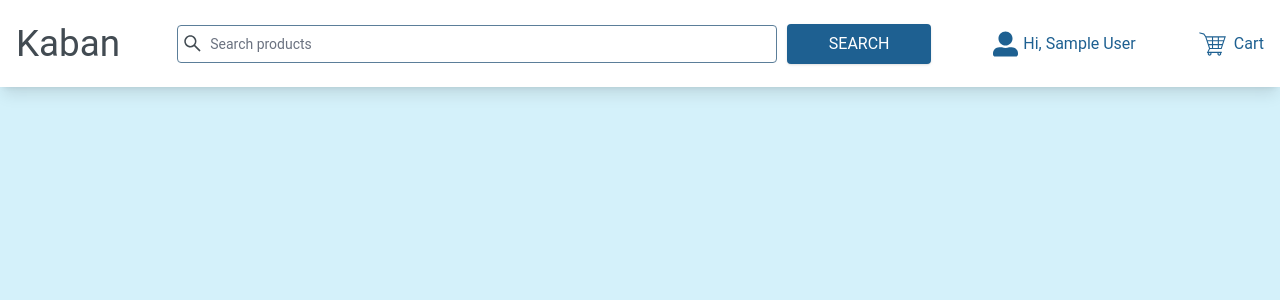
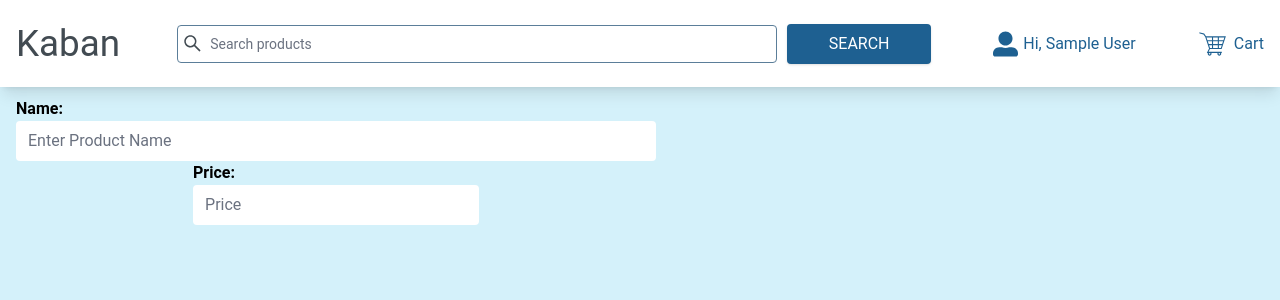
Before and after one commit to mysticwillz/kaban-ecommerce, a React (Create React App) app: page /create-listing in a window 1280 px wide. Shown: the top 300 px of the page. Built offline with nearby package versions, Linux system fonts and the light colour scheme; no server answers; sample sign-in values are in the browser's storage.

Commit message:
created a  listing page

```diff
--- a/src/App.js
+++ b/src/App.js
@@ -5,6 +5,7 @@ import Cart from "./Pages/Cart";
 import ForgotPassword from "./Pages/ForgotPassword";
 import Home from "./Pages/Home";
 import Login from "./Pages/Login";
+import CreateListing from "./Pages/CreateListing";
 import Profile from "./Pages/Profile";
 import Signup from "./Pages/Signup";
 import { ToastContainer } from "react-toastify";
@@ -20,6 +21,9 @@ function App() {
         <Route path="/" element={<Home />} />
         <Route path="/profile" element={<PrivateRoute />}>
           <Route path="/profile" element={<Profile />} />
+        </Route>
+        <Route path="/create-listing" element={<PrivateRoute />}>
+          <Route path="/create-listing" element={<CreateListing />} />
         </Route>
 
         <Route path="/login" element={<Login />} />
--- a/src/Components/shopData/TopSellingItems.jsx
+++ b/src/Components/shopData/TopSellingItems.jsx
@@ -13,14 +13,13 @@ const TopSellingItemsData = [
     img: "https://encrypted-tbn0.gstatic.com/images?q=tbn:ANd9GcRCDOf3jz9bt-ViqCWpum6iMsQLsDVdZgvByQ&usqp=CAU",
     price: 2000,
     name: "macbook pro 2022",
-    itemPictures: {
-      sub1_img:
-        "https://encrypted-tbn0.gstatic.com/images?q=tbn:ANd9GcRCDOf3jz9bt-ViqCWpum6iMsQLsDVdZgvByQ&usqp=CAU",
-      sub2_img:
-        "https://encrypted-tbn0.gstatic.com/images?q=tbn:ANd9GcRCDOf3jz9bt-ViqCWpum6iMsQLsDVdZgvByQ&usqp=CAU",
-      sub3_img:
-        "https://encrypted-tbn0.gstatic.com/images?q=tbn:ANd9GcRCDOf3jz9bt-ViqCWpum6iMsQLsDVdZgvByQ&usqp=CAU",
-    },
+    itemPictures: [
+      "https://encrypted-tbn0.gstatic.com/images?q=tbn:ANd9GcRCDOf3jz9bt-ViqCWpum6iMsQLsDVdZgvByQ&usqp=CAU",
+
+      "https://encrypted-tbn0.gstatic.com/images?q=tbn:ANd9GcRCDOf3jz9bt-ViqCWpum6iMsQLsDVdZgvByQ&usqp=CAU",
+
+      "https://encrypted-tbn0.gstatic.com/images?q=tbn:ANd9GcRCDOf3jz9bt-ViqCWpum6iMsQLsDVdZgvByQ&usqp=CAU",
+    ],
     category: "laptop",
     para: "Macbook pro did exactly what you said it does  Just what I was looking for",
   },
--- /dev/null
+++ b/src/Pages/CreateListing.jsx
@@ -0,0 +1,58 @@
+import React from "react";
+import { useState } from "react";
+
+function CreateListing() {
+  const [listData, setListData] = useState({
+    name: "",
+    id: "",
+    img: "",
+    price: "",
+    para: "",
+    category: "",
+    itemPictures: "",
+  });
+  const { name, id, img, price, para, category, itemPictures } = listData;
+
+  const handleChange = (e) => {
+    setListData((prev) => ({ ...prev, [e.target.id]: e.target.value }));
+  };
+
+  return (
+    <main className="max-w-2xl mt-[10px]">
+      <form className="flex flex-col items-center justify-centre w-full">
+        <div className="w-full  mx-auto px-4 ">
+          <label htmlFor="name" className="font-bold ">
+            Name:
+          </label>
+          <input
+            type="text"
+            id="name"
+            onChange={(e) => {
+              handleChange(e);
+            }}
+            value={name}
+            placeholder="Enter Product Name"
+            className="w-full rounded border-0 focus:border-[#1e6091] "
+          />
+        </div>
+        <div>
+          <label htmlFor="name" className="font-bold ">
+            Price:
+          </label>
+          <input
+            type="number"
+            id="price"
+            onChange={(e) => {
+              handleChange(e);
+            }}
+            value={name}
+            placeholder="Price"
+            className="w-full rounded border-0 focus:border-[#1e6091] "
+          />
+        </div>
+      </form>
+    </main>
+  );
+}
+
+export default CreateListing;
--- a/src/Pages/Profile.jsx
+++ b/src/Pages/Profile.jsx
@@ -95,7 +95,7 @@ export default function Profile() {
         </p>
       </div>
 
-      <div className="max-w-2xl">
+      <div className="max-w-2xl mx-auto px-4 mt-[25px]">
         <button className="h-[50px] w-full mx-auto rounded  cursor-pointer  text-white text-center uppercase flex justify-center items-center bg-[#1e6091]">
           list a product
         </button>
```
